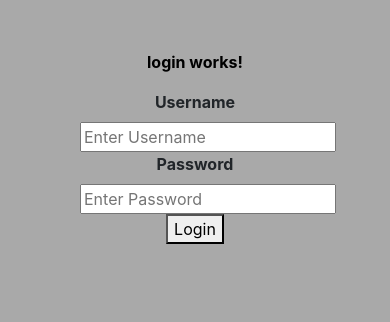
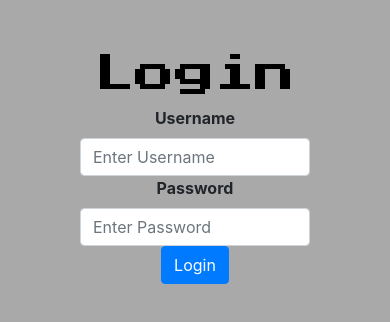
Before and after one commit to dguer/fhwn_web19_final, an Angular app in the folder pacman/: page /login in a window 390 px wide. Shown: the top 322 px of the page. Built offline with nearby package versions, Linux system fonts and the light colour scheme.

Commit message:
login responsive

```diff
--- a/pacman/src/app/login/login.component.html
+++ b/pacman/src/app/login/login.component.html
@@ -2,19 +2,21 @@
   <div class="container">
     <div class="row">
       <div class="col-md-12 text-center">
-            <p>login works!</p>
+        <h1>Login</h1>
         <form action="login" method="post">
-
+          <div class="form-row">
+            <div class="form-group col-md-6 offset-sm-3 text-center">
             <div class="container">
               <label for="uname"><b>Username</b></label>
-                <input type="text" placeholder="Enter Username" name="uname" required>
+              <input type="text" class="form-control" placeholder="Enter Username" name="uname" required>
 
               <label for="psw"><b>Password</b></label>
-                <input type="password" placeholder="Enter Password" name="psw" required>
+              <input type="password" class="form-control" placeholder="Enter Password" name="psw" required>
 
-                <button type="submit">Login</button>
+              <button type="submit" class="btn btn-primary">Login</button>
             </div>
-
+          </div>
+        </div>
         </form>
       </div>
     </div>
```
Lines whose indentation alone changed are shown as unchanged.
